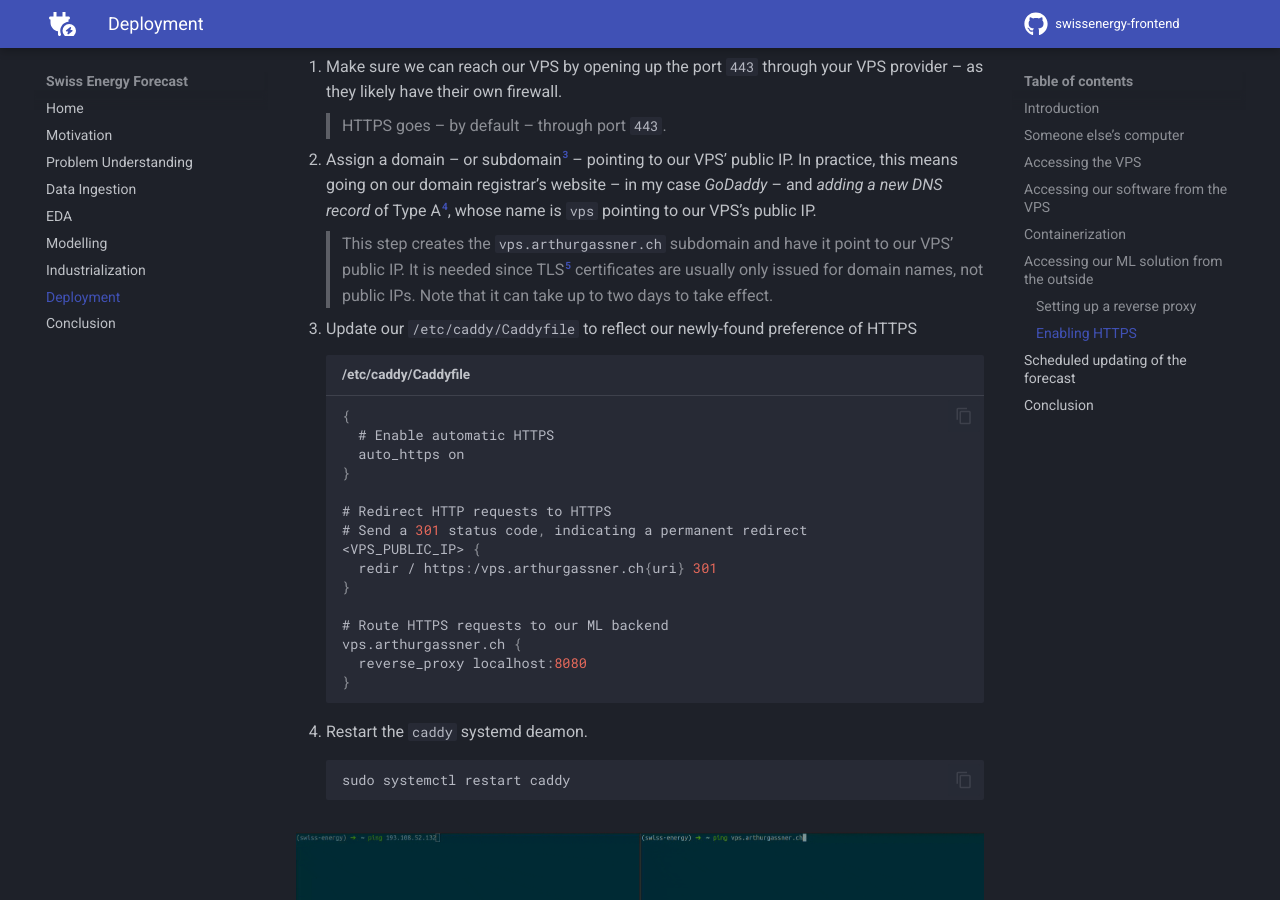
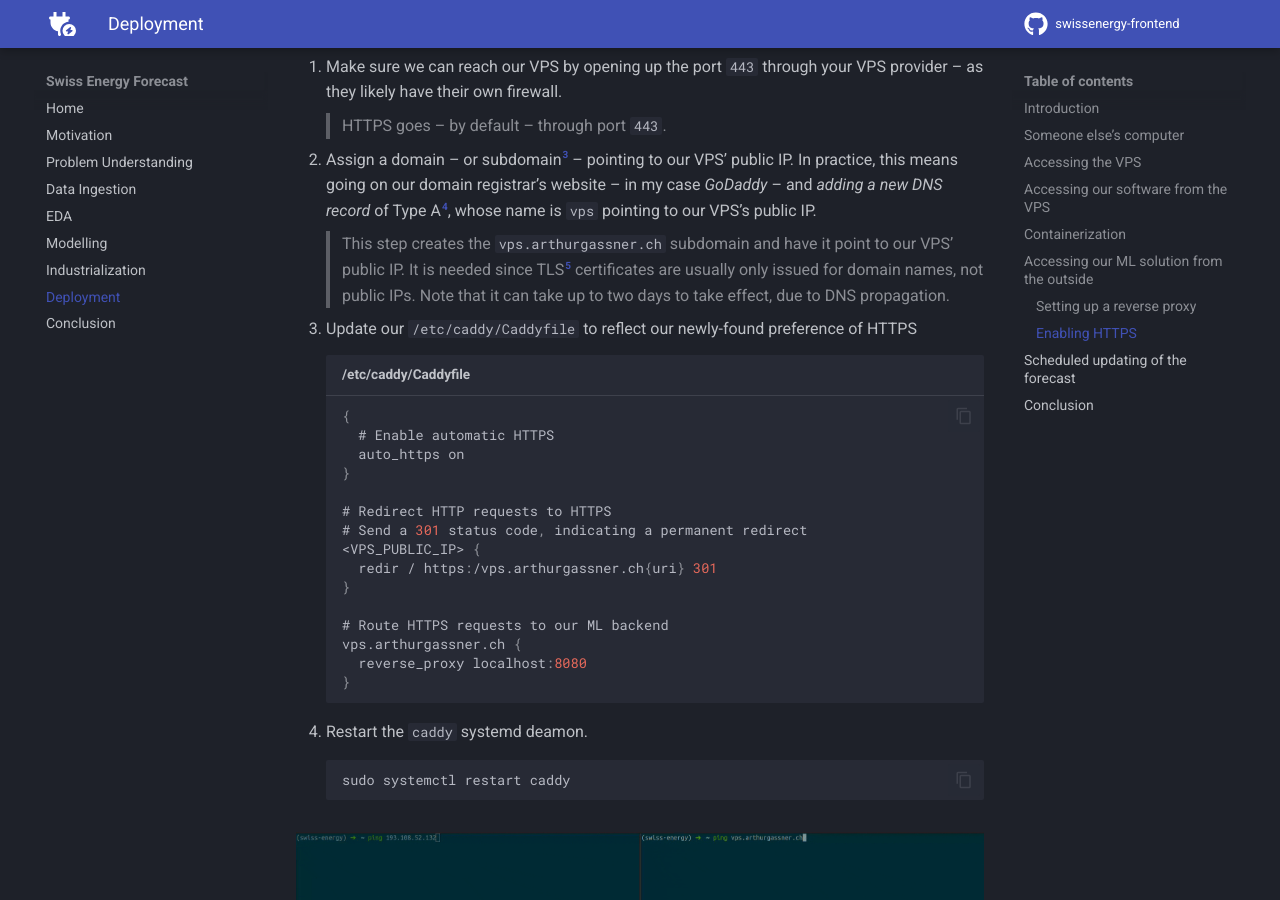
Before and after one commit to arthurgassner/swissenergy-frontend, an MkDocs documentation site: the page built from docs/deployment.md, in a window 1280 px wide and 900 px high, scrolled down 7216 px. Built offline with MkDocs 1.6.1 and Material for MkDocs 9.7.7, drawn with Linux system fonts in a browser that asks for light colours; a script that is not in the unit is left out; comment, search, counter and statistics services are not loaded.

````diff
--- a/docs/deployment.md
+++ b/docs/deployment.md
@@ -246,7 +246,7 @@
 
 2. Assign a domain -- or subdomain[^3] -- pointing to our VPS' public IP. In practice, this means going on our domain registrar's website -- in my case _GoDaddy_ -- and _adding a new DNS record_ of Type A[^4], whose name is `vps` pointing to our VPS's public IP.
   > This step creates the `vps.arthurgassner.ch` subdomain and have it point to our VPS' public IP.
-  > It is needed since TLS[^5] certificates are usually only issued for domain names, not public IPs. Note that it can take up to two days to take effect.
+  > It is needed since TLS[^5] certificates are usually only issued for domain names, not public IPs. Note that it can take up to two days to take effect, due to DNS propagation.
 
 3. Update our `/etc/caddy/Caddyfile` to reflect our newly-found preference of HTTPS
   ```json title="/etc/caddy/Caddyfile"
````
